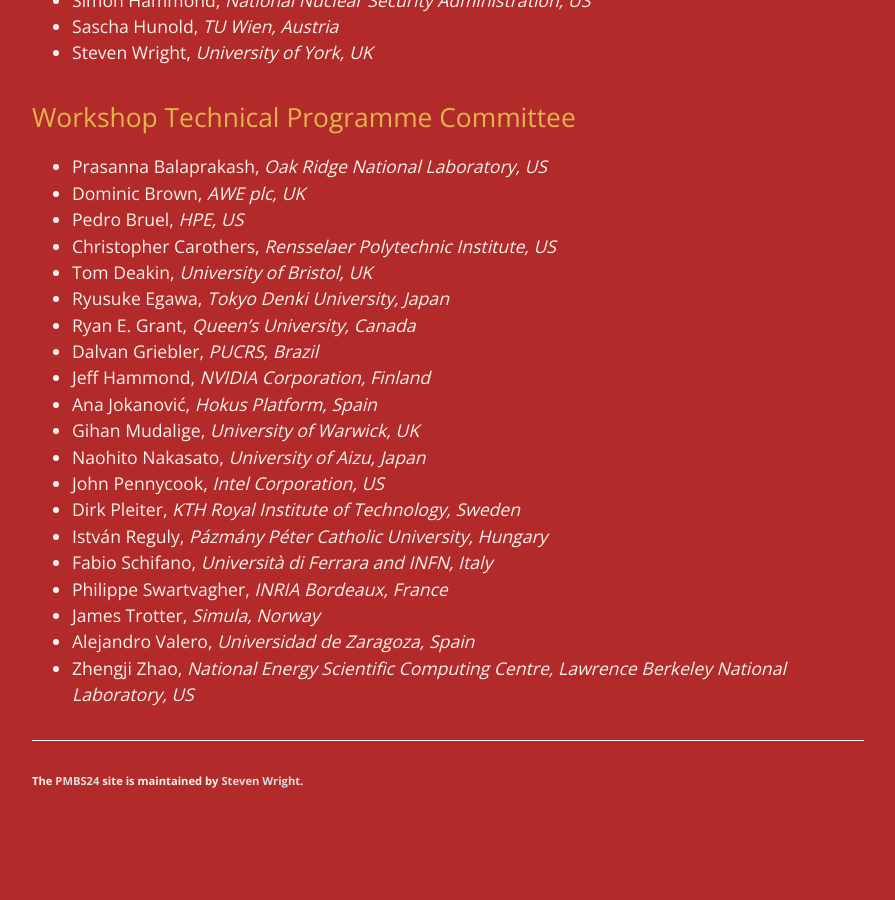
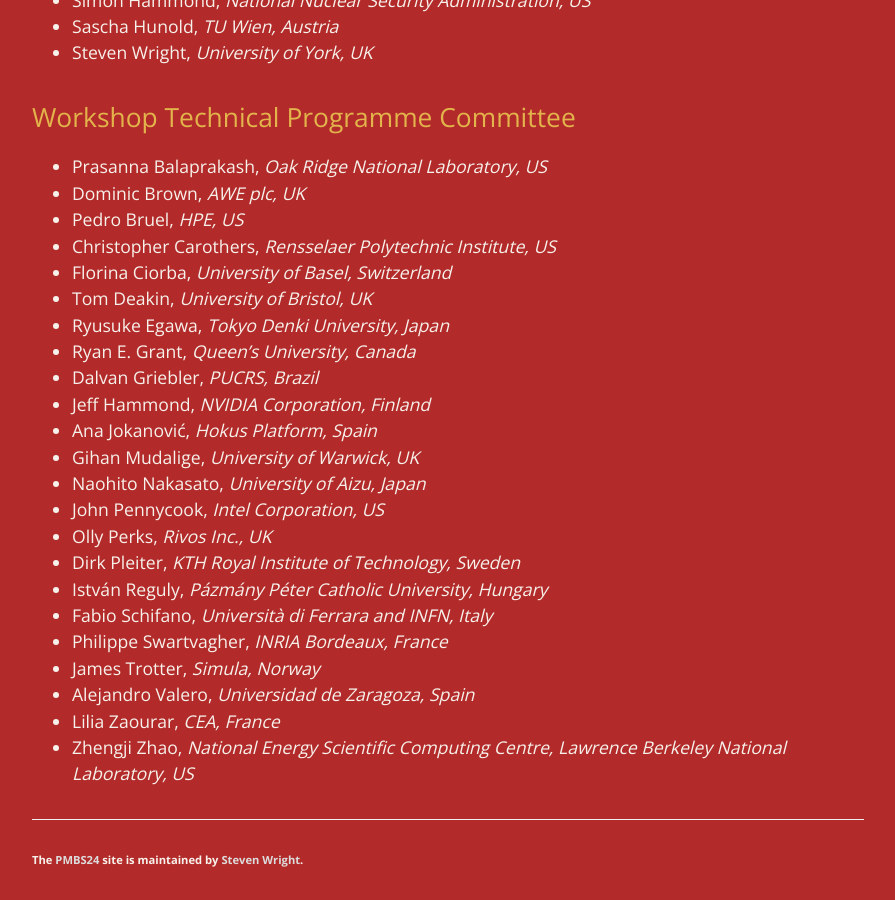
Before and after one commit to pmbs-workshop/pmbs-workshop.github.io, a Jekyll site: the page built from programmecommittee.markdown, in a window 1280 px wide and 900 px high, scrolled down 867 px. Shown: the whole window, without its empty margins (192-1087 px from the left). Built offline with Jekyll 4.4.1, drawn with Linux system fonts in a browser that asks for light colours; before the commit the page ends 1688 px from its top, so only the background shows below that.

Commit message:
Update programme committee
Signed-off-by: Steven Wright <steven.wright@york.ac.uk>

```diff
--- a/programmecommittee.markdown
+++ b/programmecommittee.markdown
@@ -24,6 +24,7 @@
 * Dominic Brown, _AWE plc, UK_
 * Pedro Bruel, _HPE, US_
 * Christopher Carothers, _Rensselaer Polytechnic Institute, US_
+* Florina Ciorba, _University of Basel, Switzerland_
 * Tom Deakin, _University of Bristol, UK_
 * Ryusuke Egawa, _Tokyo Denki University, Japan_
 * Ryan E. Grant, _Queen's University, Canada_
@@ -33,10 +34,12 @@
 * Gihan Mudalige, _University of Warwick, UK_
 * Naohito Nakasato, _University of Aizu, Japan_
 * John Pennycook, _Intel Corporation, US_
+* Olly Perks, _Rivos Inc., UK_
 * Dirk Pleiter, _KTH Royal Institute of Technology, Sweden_
 * István Reguly, _Pázmány Péter Catholic University, Hungary_
 * Fabio Schifano, _Università di Ferrara and INFN, Italy_
 * Philippe Swartvagher, _INRIA Bordeaux, France_
 * James Trotter, _Simula, Norway_
 * Alejandro Valero, _Universidad de Zaragoza, Spain_
+* Lilia Zaourar, _CEA, France_
 * Zhengji Zhao, _National Energy Scientific Computing Centre, Lawrence Berkeley National Laboratory, US_
```
